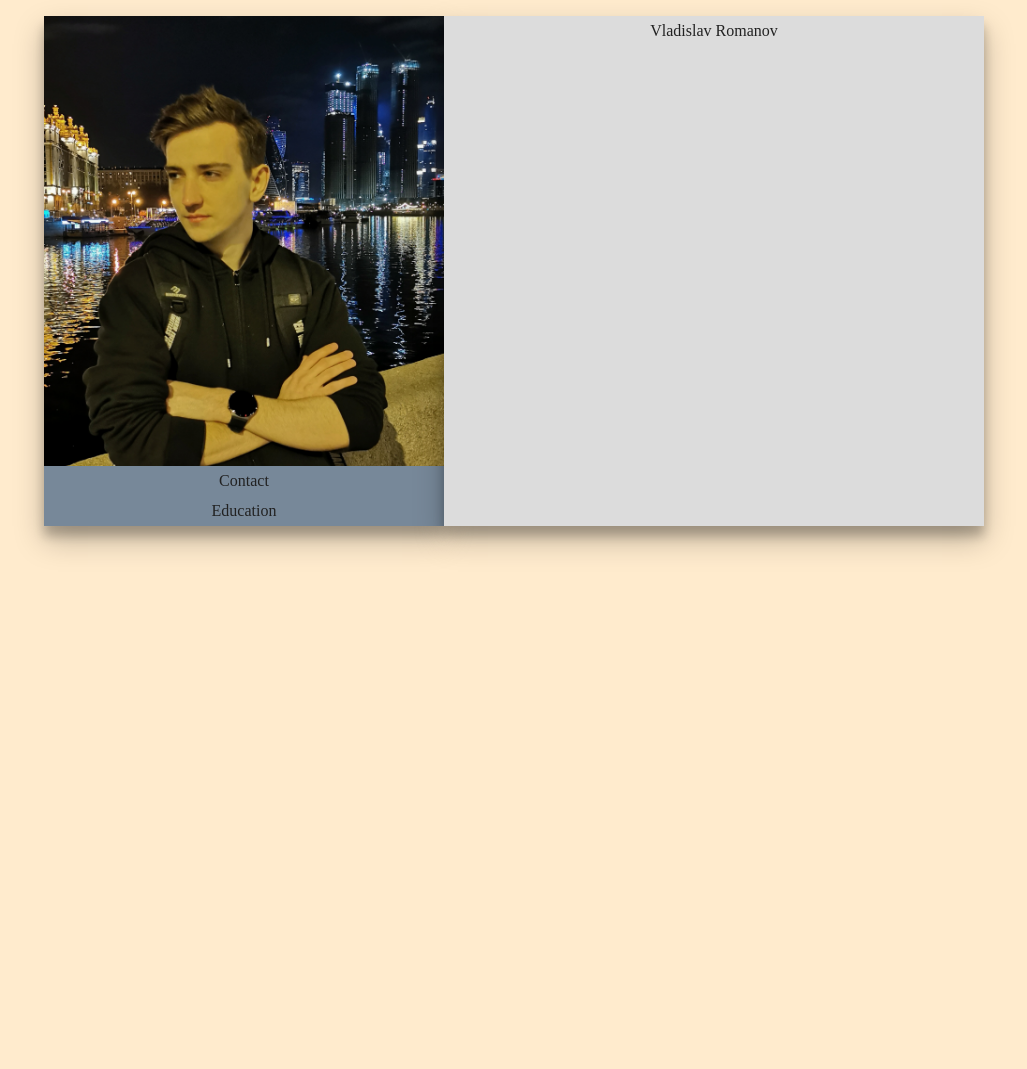
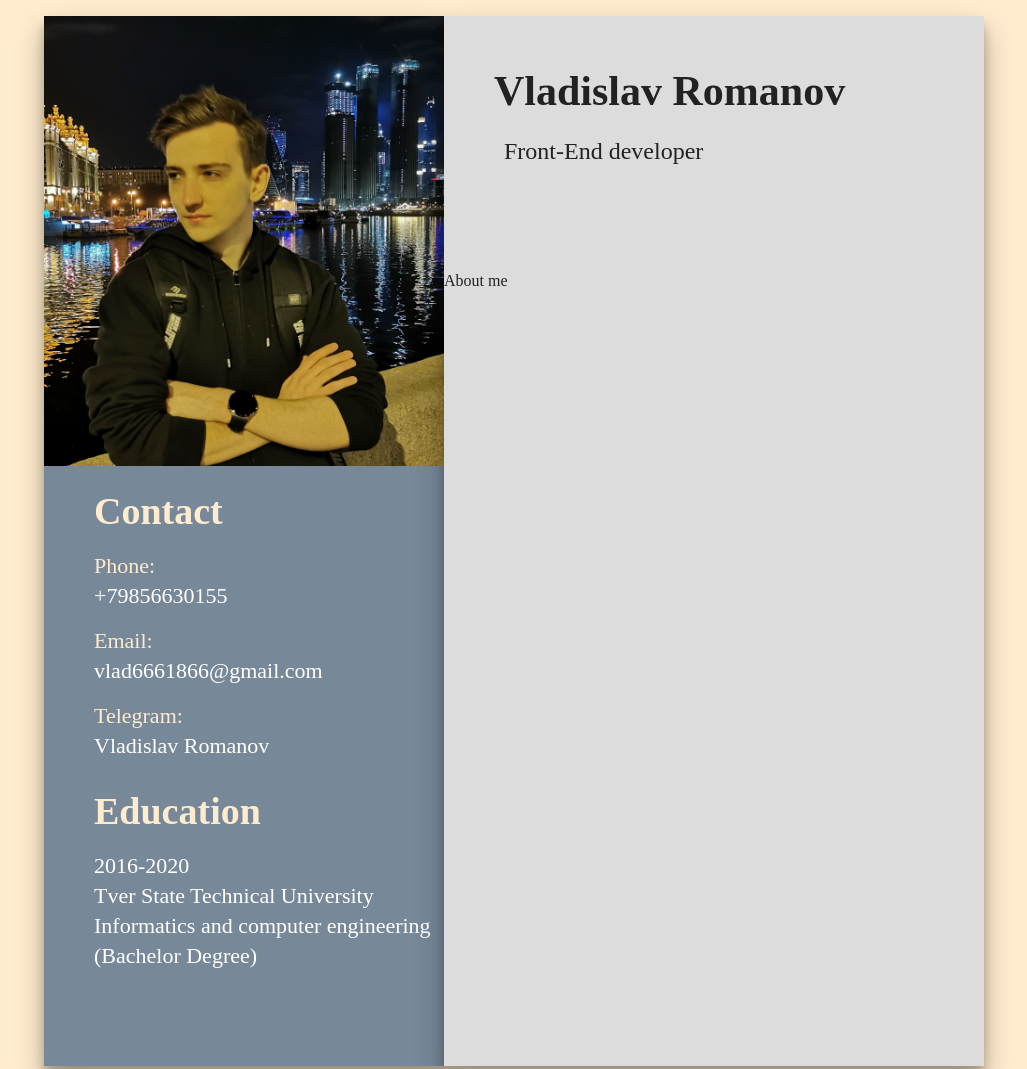
Before and after one commit to Sh0k0/rsschool-cv, a plain HTML site: page index.html in a window 1280 px wide. Shown: the top 1069 px of the page, without its empty margins (126-1153 px from the left). Before the commit the page ends 800 px from the top, so only its background shows below. Drawn offline with Linux system fonts and the light colour scheme.

Commit message:
feat: add contact/education

```diff
--- a/css/style.css
+++ b/css/style.css
@@ -16,8 +16,7 @@
   font-family: "Roboto";
   font-style: normal;
   font-weight: 300;
-    src: local(""),
-      url("../fonts/roboto-v27-latin-300.woff2") format("woff2"),
+  src: local(""), url("../fonts/roboto-v27-latin-300.woff2") format("woff2"),
     /* Chrome 26+, Opera 23+, Firefox 39+ */
       url("../fonts/roboto-v27-latin-300.woff") format("woff"); /* Chrome 6+, Firefox 3.6+, IE 9+, Safari 5.1+ */
 }
@@ -26,8 +25,7 @@
   font-family: "Roboto";
   font-style: normal;
   font-weight: 400;
-    src: local(""),
-      url("../fonts/roboto-v27-latin-regular.woff2") format("woff2"),
+  src: local(""), url("../fonts/roboto-v27-latin-regular.woff2") format("woff2"),
     /* Chrome 26+, Opera 23+, Firefox 39+ */
       url("../fonts/roboto-v27-latin-regular.woff") format("woff"); /* Chrome 6+, Firefox 3.6+, IE 9+, Safari 5.1+ */
 }
@@ -37,15 +35,13 @@ body {
   font-size: 16px;
   line-height: 30px;
   font-weight: 400;
-    text-align: center;
-    background: #FFEBCD;
+  text-align: left;
+  background: #ffebcd;
   min-width: 940px;
   height: 100%;
   margin: 0;
   padding: 0;
   margin: 16px;
-
-
 }
 
 .container {
@@ -59,10 +55,75 @@ body {
 
 .left_side {
   background-color: #778899;
-    box-shadow: 0 14px 28px rgba(0,0,0,0.25), 0 10px 10px rgba(0,0,0,0.22);
+  box-shadow: 0 14px 28px rgba(0, 0, 0, 0.25), 0 10px 10px rgba(0, 0, 0, 0.22);
+}
+
+.contact {
+  height: 300px;
+  padding-left: 50px;
+}
+.contact_title {
+  padding-top: 30px;
+  padding-bottom: 25px;
+  font-family: "Roboto" sans-serif;
+  font-weight: bold;
+  font-size: 38px;
+  color: #ffebcd;
+}
+.contact_item {
+  margin-bottom: 15px;
+  font-family: "Roboto" sans-serif;
+  font-size: 22px;
+  color: #ffebcd;
+}
+.contact_item:last-child {
+  margin-bottom: 0;
+}
+.contact_item a {
+  display: block;
+  text-decoration: none;
+  color: white !important;
+}
+.education {
+  height: 300px;
+  padding-left: 50px;
+}
+.education_title{
+  padding-top: 30px;
+  padding-bottom: 25px;
+  font-family: "Roboto" sans-serif;
+  font-weight: bold;
+  font-size: 38px;
+  color: #ffebcd;
+}
+.education__item {
+  margin-bottom: 15px;
+  font-family: "Roboto" sans-serif;
+  font-size: 22px;
+  color: white;
 }
 
 .right_side {
-    background-color: #DCDCDC;
-    box-shadow: 0 14px 28px rgba(0,0,0,0.25), 0 10px 10px rgba(0,0,0,0.22);
+  background-color: #dcdcdc;
+  box-shadow: 0 14px 28px rgba(0, 0, 0, 0.25), 0 10px 10px rgba(0, 0, 0, 0.22);
 }
+
+.name {
+  text-align: left;
+  height: 250px;
+}
+.name_title {
+  font-family: "Roboto" sans-serif;
+  font-weight: bold;
+  font-size: 42px;
+  padding-top: 60px;
+  padding-bottom: 30px;
+  padding-left: 50px;
+}
+
+.name_subtitle {
+  font-family: "Roboto" sans-serif;
+  font-weight: normal;
+  font-size: 24px;
+  padding-left: 60px;
+}
--- a/index.html
+++ b/index.html
@@ -12,19 +12,42 @@
 <body>
     <main class="container">
         <div class="left_side">
-            <figure>    <img src="../rsschool-cv/img/photo.jpg" width="400" height="450" alt="Photo " /></figure>
+            <figure> <img src="../rsschool-cv/img/photo.jpg" width="400" height="450" alt="Photo" /></figure>
             <div class="contact">
                 <h2 class="contact_title">Contact</h2>
+                <ul class="contact_list">
+                    <li class="contact_item">
+                        Phone:<a href="tel:79856630155">+79856630155</a>
+                    </li>
+                    <li class="contact_item">
+                        Email:<a href="mailto:vlad6661866@gmail.com">vlad6661866@gmail.com</a>
+                    </li>
+                    <li class="contact_item">
+                        Telegram:<a href="https://t.me/bat_n">Vladislav Romanov</a>
+                    </li>
+                </ul>
             </div>
             <div class="education">
                 <h2 class="education_title">Education</h2>
+                <ul class="education__list">
+                    <li class="education__item">
+                      2016-2020 <br />Tver State Technical University<br />
+                      Informatics and computer engineering (Bachelor Degree)
+                    </li>
+                  </ul>
             </div>
         </div>
         <div class="right_side">
-            <section class="name_title">
-                <h1 class="title">Vladislav Romanov</h1>
+            <section class="name">
+                <h1 class="name_title">Vladislav Romanov</h1>
+                <p class="name_subtitle">Front-End developer</p>
             </section>
-       </div>
+            <section class="about_me">
+                <h1 class="about_titile">About me</h1>
+            </section>
+            <section class="skills"></section>
+            <section class="code_exemple"></section>
+        </div>
     </main>
     <footer class="footer"></footer>
 
```
Lines whose indentation alone changed are shown as unchanged.
